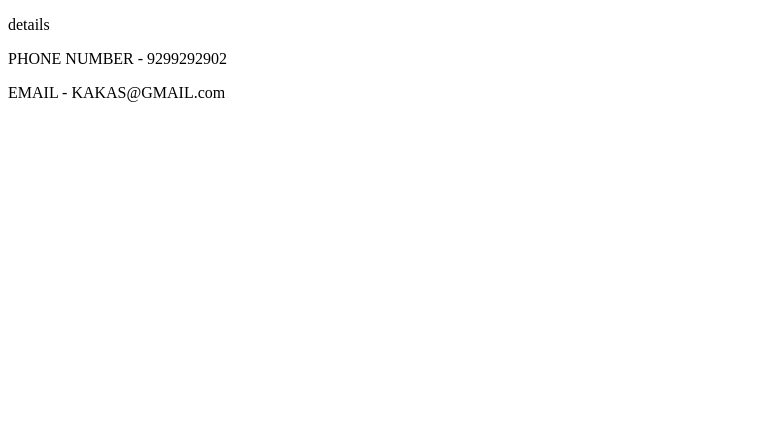
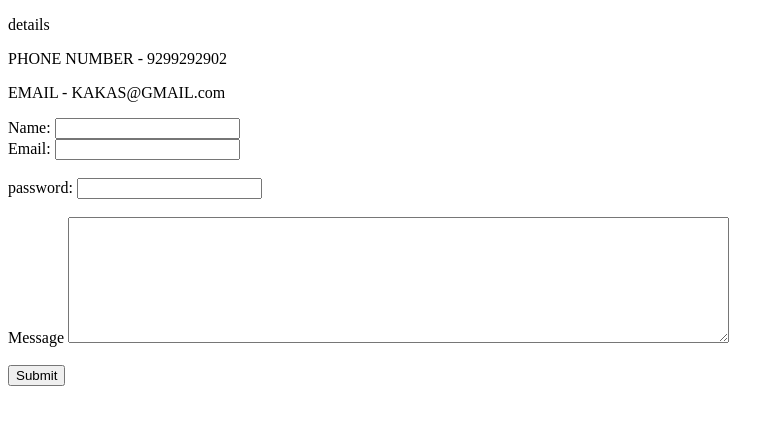
Before and after one commit to Kunal-Sharma213/cv, a plain HTML site: page contact.html in a window 1280 px wide. Shown: the whole page, without its empty margins (0-784 px from the left). Drawn offline with Linux system fonts and the light colour scheme.

Commit message:
Update contact.html
ADDED FORM

```diff
--- a/contact.html
+++ b/contact.html
@@ -21,6 +21,17 @@
       </p>
 
     <p>EMAIL - KAKAS@GMAIL.com</p>
+    <form class="" action="mailto:riturishi77@gmail.com" method="post" enctype = "text/plain">
+      <label>Name:</label>
+      <input type="text" name="yourNAme- " value=""> <br>
+      <label>Email:</label>
+      <input type="email" name="yourEmail" value=""> <br></br>
+      <label>password:</label>
+      <input type="password" name="" value=""><br></br>
+      <label>Message</label>
+      <textarea name="name" rows="8" cols="80"></textarea><br></br>
+      <input type="submit" name="">
+    </form>
 
 
 
```
